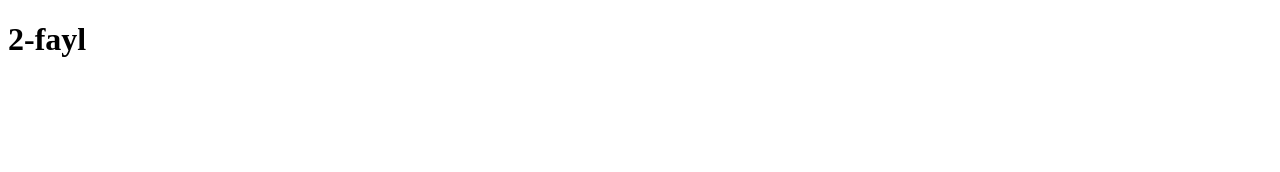
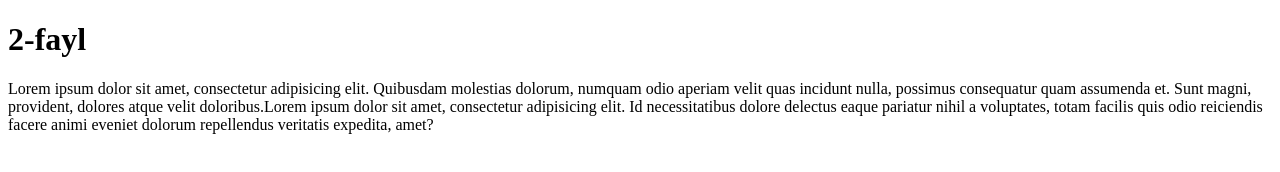
Before and after one commit to umid09/test, a plain HTML site: page a.html in a window 1280 px wide. Drawn offline with Linux system fonts and the light colour scheme.

Commit message:
bu esa yangi

```diff
--- a/a.html
+++ b/a.html
@@ -6,5 +6,6 @@
 </head>
 <body>
 	<h1>2-fayl</h1>
+	<p>Lorem ipsum dolor sit amet, consectetur adipisicing elit. Quibusdam molestias dolorum, numquam odio aperiam velit quas incidunt nulla, possimus consequatur quam assumenda et. Sunt magni, provident, dolores atque velit doloribus.Lorem ipsum dolor sit amet, consectetur adipisicing elit. Id necessitatibus dolore delectus eaque pariatur nihil a voluptates, totam facilis quis odio reiciendis facere animi eveniet dolorum repellendus veritatis expedita, amet?</p>
 </body>
 </html>
```
